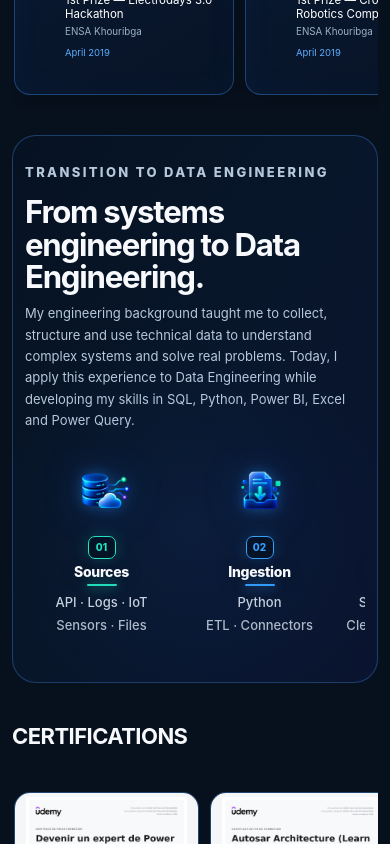
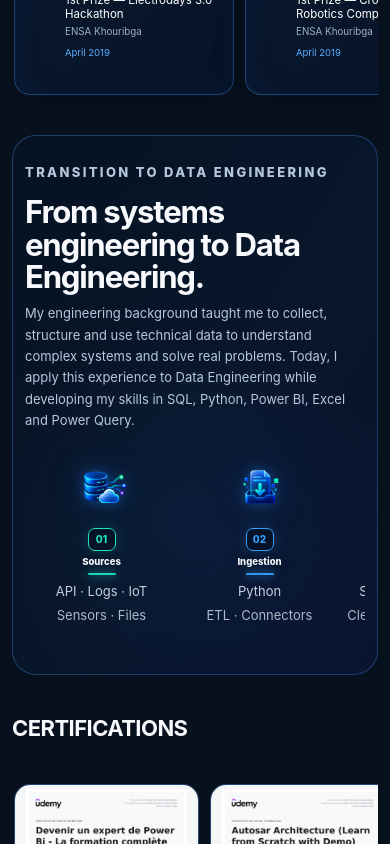
Before and after one commit to Oelayouchi/portfolio, a Next.js app: page / in a window 390 px wide. Shown: the part 11156-12000 px from the top of the page. Built offline with nearby package versions, Linux system fonts and the light colour scheme.

Commit message:
refine: compact data pipeline icons and typography

```diff
--- a/app/data-flow.css
+++ b/app/data-flow.css
@@ -2,7 +2,7 @@
 .dataPanel {
   display: block;
   overflow: hidden;
-  padding: 44px 46px 46px;
+  padding: 34px 40px 36px;
   border: 1px solid rgba(43, 94, 159, .58);
   border-radius: 24px;
   background:
@@ -10,239 +10,104 @@
     linear-gradient(120deg, #061222 0%, #08162a 48%, #0a1430 100%);
 }
 
-.dataPanelHeader {
-  width: 100%;
-  margin-bottom: 34px;
-}
-
-.dataPanelHeader h2 {
-  width: 100%;
-  max-width: 920px;
-  margin: 12px 0 14px;
-  font-size: clamp(34px, 3.4vw, 54px);
-  line-height: 1.05;
-}
-
-.dataPanelHeader p {
-  max-width: 980px;
-  margin: 0;
-  color: #b7c7dc;
-  font-size: 15px;
-  line-height: 1.65;
-}
+.dataPanelHeader { width: 100%; margin-bottom: 26px; }
+.dataPanelHeader h2 { width:100%; max-width:920px; margin:12px 0 14px; font-size:clamp(34px,3.4vw,54px); line-height:1.05; }
+.dataPanelHeader p { max-width:980px; margin:0; color:#b7c7dc; font-size:15px; line-height:1.65; }
 
 .dataPipeline {
-  display: grid;
-  grid-template-columns: repeat(5, minmax(0, 1fr));
-  align-items: start;
-  gap: 30px;
-  width: 100%;
-  padding: 8px 4px 12px;
+  display:grid;
+  grid-template-columns:repeat(5,minmax(0,1fr));
+  align-items:start;
+  gap:24px;
+  width:100%;
+  padding:4px 4px 8px;
 }
-
-.dataPipelineItemWrap {
-  position: relative;
-  min-width: 0;
+.dataPipelineItemWrap { position:relative; min-width:0; }
+.dataPipelineCard {
+  position:relative;
+  display:flex;
+  min-width:0;
+  min-height:270px;
+  padding:0;
+  flex-direction:column;
+  align-items:center;
+  border:0;
+  border-radius:0;
+  background:transparent;
+  box-shadow:none;
+  text-align:center;
 }
-
-.dataPipelineCard {
-  position: relative;
-  display: flex;
-  min-width: 0;
-  min-height: 360px;
-  padding: 0;
-  flex-direction: column;
-  align-items: center;
-  border: 0;
-  border-radius: 0;
-  background: transparent;
-  box-shadow: none;
-  text-align: center;
+.dataPipelineIconWrap {
+  display:grid;
+  width:100%;
+  height:128px;
+  place-items:center;
+  overflow:visible;
+  margin-bottom:4px;
 }
-
-.dataPipelineIconWrap {
-  display: grid;
-  width: 100%;
-  height: 190px;
-  place-items: center;
-  overflow: visible;
-  margin-bottom: 10px;
+.dataPipelineIconWrap img {
+  display:block;
+  width:112px;
+  height:112px;
+  max-width:88%;
+  object-fit:contain;
+  transform:scale(1);
+  transform-origin:center;
+  filter:drop-shadow(0 0 6px rgba(46,145,255,.38)) drop-shadow(0 0 16px rgba(24,107,255,.18));
+  transition:transform .24s ease,filter .24s ease;
+  animation:none!important;
 }
-
-.dataPipelineIconWrap img {
-  display: block;
-  width: 168px;
-  height: 168px;
-  max-width: 92%;
-  object-fit: contain;
-  transform: scale(1);
-  transform-origin: center;
-  filter:
-    drop-shadow(0 0 7px rgba(46, 145, 255, .42))
-    drop-shadow(0 0 20px rgba(24, 107, 255, .20));
-  transition: transform .24s ease, filter .24s ease;
-  animation: none !important;
+.dataPipelineCard:hover .dataPipelineIconWrap img {
+  transform:scale(1.07);
+  filter:drop-shadow(0 0 9px rgba(79,181,255,.9)) drop-shadow(0 0 24px rgba(26,119,255,.68));
 }
-
-.dataPipelineCard:hover .dataPipelineIconWrap img {
-  transform: scale(1.085);
-  filter:
-    drop-shadow(0 0 10px rgba(79, 181, 255, .95))
-    drop-shadow(0 0 28px rgba(26, 119, 255, .78))
-    drop-shadow(0 0 48px rgba(27, 91, 255, .42));
+.dataPipelineNumber {
+  display:grid;
+  min-width:38px;
+  height:30px;
+  place-items:center;
+  margin:0 0 10px;
+  padding-inline:7px;
+  border:1px solid currentColor;
+  border-radius:8px;
+  background:rgba(5,18,35,.80);
+  box-shadow:0 0 14px color-mix(in srgb,currentColor 20%,transparent);
+  font-size:14px;
+  font-weight:800;
+  line-height:1;
 }
-
-.dataPipelineNumber {
-  display: grid;
-  min-width: 46px;
-  height: 38px;
-  place-items: center;
-  margin: 0 0 15px;
-  padding-inline: 8px;
-  border: 1px solid currentColor;
-  border-radius: 10px;
-  background: rgba(5, 18, 35, .80);
-  box-shadow: 0 0 16px color-mix(in srgb, currentColor 22%, transparent);
-  font-size: 17px;
-  font-weight: 800;
-  line-height: 1;
+.dataPipelineCard h3 {
+  margin:0;
+  color:#f7f9fc;
+  font-size:13px;
+  font-weight:800;
+  letter-spacing:0;
+  line-height:1.35;
+  text-shadow:0 2px 12px rgba(0,0,0,.32);
 }
-
-.dataPipelineCard h3 {
-  margin: 0;
-  color: #f7f9fc;
-  font-size: clamp(22px, 1.8vw, 30px);
-  font-weight: 800;
-  letter-spacing: -.02em;
-  line-height: 1.12;
-  text-shadow: 0 2px 14px rgba(0, 0, 0, .35);
+.dataPipelineDivider {
+  width:44px;
+  height:3px;
+  margin:8px auto 10px;
+  border-radius:999px;
+  background:currentColor;
+  box-shadow:0 0 10px currentColor;
+  opacity:.94;
 }
-
-.dataPipelineDivider {
-  width: 58px;
-  height: 4px;
-  margin: 11px auto 14px;
-  border-radius: 999px;
-  background: currentColor;
-  box-shadow: 0 0 12px currentColor;
-  opacity: .96;
+.dataPipelineCard p {
+  margin:0;
+  color:#c5cfdd;
+  font-size:13px;
+  font-weight:400;
+  line-height:1.45;
+  text-align:center;
 }
-
-.dataPipelineCard p {
-  margin: 0;
-  color: #c5cfdd;
-  font-size: 16px;
-  font-weight: 500;
-  line-height: 1.55;
-  text-align: center;
-}
-
-.dataPipelineCard p + p {
-  margin-top: 4px;
-  color: #aeb9c9;
-}
-
-.dataPipelineCard.sources { color: #23e3c1; }
-.dataPipelineCard.ingestion { color: #36a0ff; }
-.dataPipelineCard.transformation { color: #21e2d8; }
-.dataPipelineCard.storage { color: #925cff; }
-.dataPipelineCard.visualisation { color: #f05bad; }
-
-.dataPipelineConnector {
-  position: absolute;
-  z-index: 4;
-  top: 80px;
-  right: -31px;
-  display: grid;
-  width: 32px;
-  height: 52px;
-  place-items: center;
-  color: #24b8ff;
-  pointer-events: none;
-}
-
-.dataPipelineConnector span { display: none; }
-
-.dataPipelineConnector b {
-  display: block;
-  width: 22px;
-  height: 22px;
-  border: 0;
-  border-top: 4px solid currentColor;
-  border-right: 4px solid currentColor;
-  border-radius: 2px;
-  background: transparent;
-  box-shadow: 5px -5px 16px rgba(37, 180, 255, .42);
-  color: transparent;
-  font-size: 0;
-  transform: rotate(45deg);
-}
-
-[data-theme='light'] .dataPanel { background: linear-gradient(120deg, #f7fbff, #eef5ff); }
-[data-theme='light'] .dataPanelHeader p { color: #49617f; }
-[data-theme='light'] .dataPipelineCard h3 { color: #0b1730; text-shadow: none; }
-[data-theme='light'] .dataPipelineCard p { color: #40536b; }
-[data-theme='light'] .dataPipelineCard p + p { color: #5a6d85; }
-[data-theme='light'] .dataPipelineNumber { background: rgba(244, 249, 255, .92); }
-
-@media (max-width: 1180px) {
-  .dataPipeline {
-    grid-template-columns: repeat(5, minmax(170px, 1fr));
-    gap: 22px;
-    overflow-x: auto;
-    overflow-y: hidden;
-    padding-bottom: 16px;
-    scrollbar-width: thin;
-    scrollbar-color: #2f82ff rgba(28,57,92,.45);
-  }
-  .dataPipeline::-webkit-scrollbar { height: 7px; }
-  .dataPipeline::-webkit-scrollbar-track { background: rgba(28,57,92,.45); border-radius: 999px; }
-  .dataPipeline::-webkit-scrollbar-thumb { background: #2f82ff; border-radius: 999px; }
-  .dataPipelineConnector { display: none; }
-}
-
-@media (max-width: 760px) {
-  .dataPanel { padding: 24px 14px 24px; }
-  .dataPanelHeader { margin-bottom: 16px; }
-  .dataPanelHeader h2 { margin-bottom: 9px; font-size: clamp(27px, 8vw, 36px); }
-  .dataPanelHeader p { font-size: 11.5px; line-height: 1.48; }
-
-  .dataPipeline {
-    display: grid;
-    grid-auto-flow: column;
-    grid-template-columns: none;
-    grid-auto-columns: 46%;
-    gap: 6px;
-    overflow-x: auto;
-    overflow-y: hidden;
-    padding: 0 0 10px;
-    scroll-snap-type: x proximity;
-    -webkit-overflow-scrolling: touch;
-  }
-
-  .dataPipelineItemWrap { scroll-snap-align: start; }
-  .dataPipelineCard { min-height: 214px; }
-  .dataPipelineIconWrap { height: 94px; margin-bottom: 2px; }
-  .dataPipelineIconWrap img { width: 82px; height: 82px; }
-  .dataPipelineNumber { min-width: 30px; height: 25px; margin-bottom: 6px; padding-inline: 5px; font-size: 11px; border-radius: 7px; }
-  .dataPipelineCard h3 { font-size: 15px; line-height: 1.08; }
-  .dataPipelineDivider { width: 34px; height: 2px; margin: 6px auto 7px; }
-  .dataPipelineCard p { font-size: 9.5px; line-height: 1.35; }
-  .dataPipelineCard p + p { margin-top: 2px; }
-}
-
-@media (max-width: 430px) {
-  .dataPanel { padding-inline: 12px; }
-  .dataPipeline { grid-auto-columns: 45%; gap: 5px; }
-  .dataPipelineCard { min-height: 198px; }
-  .dataPipelineIconWrap { height: 86px; }
-  .dataPipelineIconWrap img { width: 74px; height: 74px; }
-  .dataPipelineNumber { min-width: 28px; height: 23px; margin-bottom: 5px; font-size: 10px; }
-  .dataPipelineCard h3 { font-size: 14px; }
-  .dataPipelineDivider { width: 30px; margin: 5px auto 6px; }
-  .dataPipelineCard p { font-size: 9px; line-height: 1.3; }
-}
-
-@media (prefers-reduced-motion: reduce) {
-  .dataPipelineIconWrap img { transition: none; }
-}
+.dataPipelineCard p + p { margin-top:3px; color:#aeb9c9; }
+.dataPipelineCard.sources{color:#23e3c1}.dataPipelineCard.ingestion{color:#36a0ff}.dataPipelineCard.transformation{color:#21e2d8}.dataPipelineCard.storage{color:#925cff}.dataPipelineCard.visualisation{color:#f05bad}
+.dataPipelineConnector { position:absolute; z-index:4; top:54px; right:-25px; display:grid; width:28px; height:42px; place-items:center; color:#24b8ff; pointer-events:none; }
+.dataPipelineConnector span{display:none}.dataPipelineConnector b{display:block;width:18px;height:18px;border:0;border-top:3px solid currentColor;border-right:3px solid currentColor;border-radius:2px;background:transparent;box-shadow:4px -4px 13px rgba(37,180,255,.38);color:transparent;font-size:0;transform:rotate(45deg)}
+[data-theme='light'] .dataPanel{background:linear-gradient(120deg,#f7fbff,#eef5ff)}[data-theme='light'] .dataPanelHeader p{color:#49617f}[data-theme='light'] .dataPipelineCard h3{color:#0b1730;text-shadow:none}[data-theme='light'] .dataPipelineCard p{color:#40536b}[data-theme='light'] .dataPipelineCard p+p{color:#5a6d85}[data-theme='light'] .dataPipelineNumber{background:rgba(244,249,255,.92)}
+@media(max-width:1180px){.dataPipeline{grid-template-columns:repeat(5,minmax(160px,1fr));gap:18px;overflow-x:auto;overflow-y:hidden;padding-bottom:14px;scrollbar-width:thin;scrollbar-color:#2f82ff rgba(28,57,92,.45)}.dataPipeline::-webkit-scrollbar{height:7px}.dataPipeline::-webkit-scrollbar-track{background:rgba(28,57,92,.45);border-radius:999px}.dataPipeline::-webkit-scrollbar-thumb{background:#2f82ff;border-radius:999px}.dataPipelineConnector{display:none}}
+@media(max-width:760px){.dataPanel{padding:24px 14px}.dataPanelHeader{margin-bottom:16px}.dataPanelHeader h2{margin-bottom:9px;font-size:clamp(27px,8vw,36px)}.dataPanelHeader p{font-size:11.5px;line-height:1.48}.dataPipeline{display:grid;grid-auto-flow:column;grid-template-columns:none;grid-auto-columns:46%;gap:6px;overflow-x:auto;overflow-y:hidden;padding:0 0 10px;scroll-snap-type:x proximity;-webkit-overflow-scrolling:touch}.dataPipelineItemWrap{scroll-snap-align:start}.dataPipelineCard{min-height:200px}.dataPipelineIconWrap{height:84px;margin-bottom:2px}.dataPipelineIconWrap img{width:72px;height:72px}.dataPipelineNumber{min-width:30px;height:25px;margin-bottom:6px;padding-inline:5px;font-size:11px;border-radius:7px}.dataPipelineCard h3{font-size:10px;line-height:1.3}.dataPipelineDivider{width:32px;height:2px;margin:5px auto 6px}.dataPipelineCard p{font-size:10px;line-height:1.3}.dataPipelineCard p+p{margin-top:2px}}
+@media(max-width:430px){.dataPanel{padding-inline:12px}.dataPipeline{grid-auto-columns:45%;gap:5px}.dataPipelineCard{min-height:190px}.dataPipelineIconWrap{height:78px}.dataPipelineIconWrap img{width:66px;height:66px}.dataPipelineNumber{min-width:28px;height:23px;margin-bottom:5px;font-size:10px}.dataPipelineCard h3{font-size:9.5px}.dataPipelineDivider{width:28px;margin:5px auto 6px}.dataPipelineCard p{font-size:9.5px;line-height:1.3}}
+@media(prefers-reduced-motion:reduce){.dataPipelineIconWrap img{transition:none}}
```
